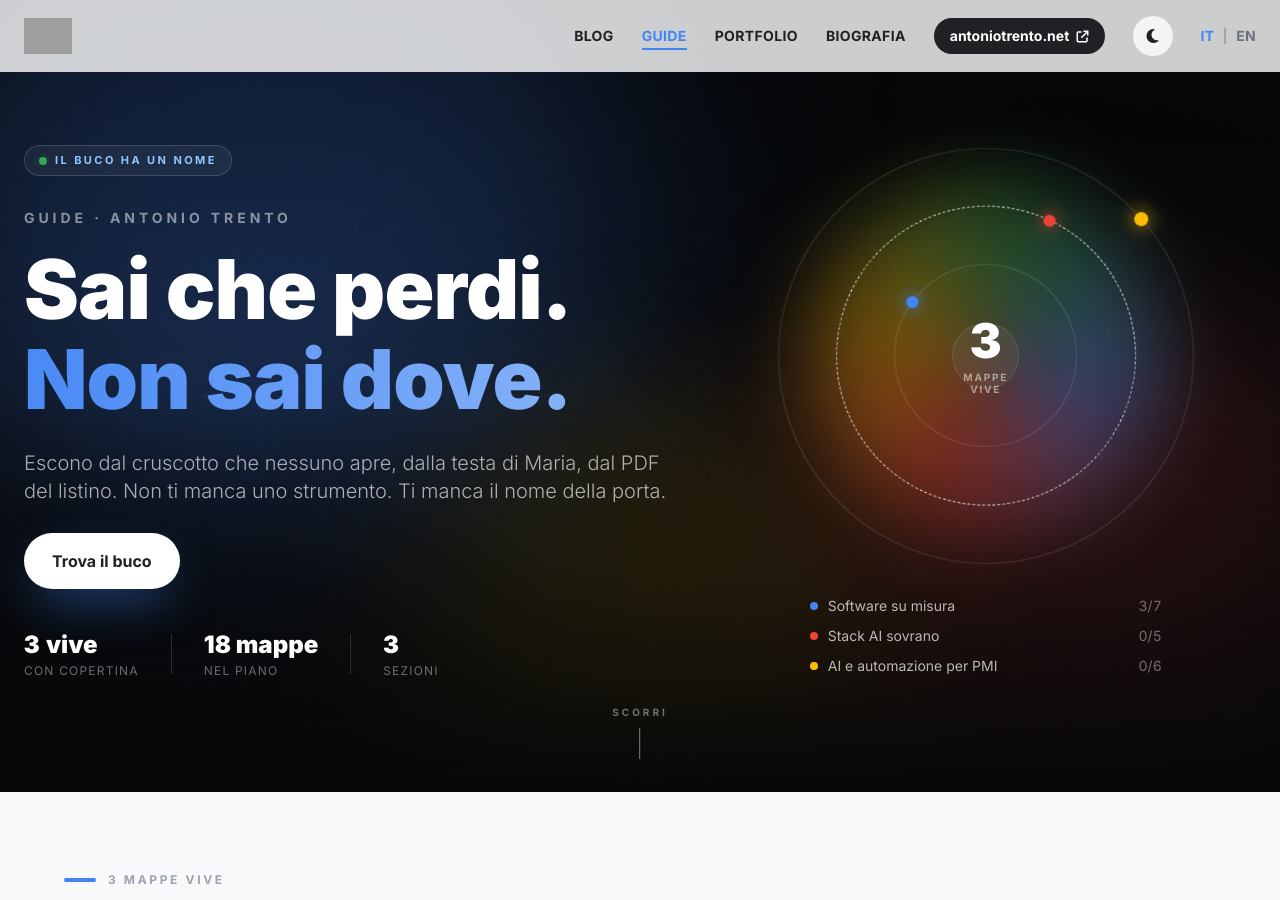
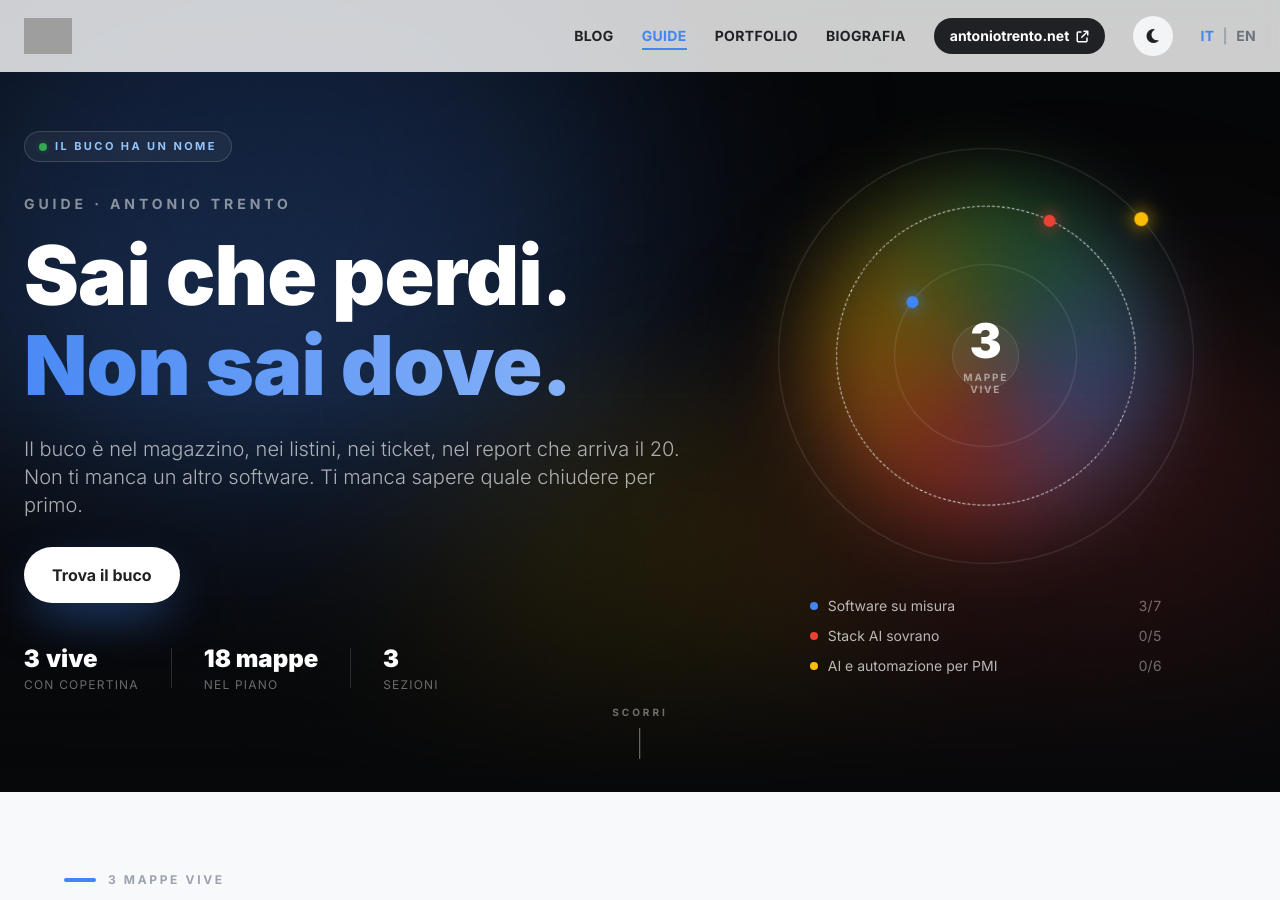
Before and after one commit to antoniotrento-net/blog.antoniotrento.net, a Jekyll site: the page built from it/guide.html, in a window 1280 px wide and 900 px high. Built offline with Jekyll 4.4.1, drawn with Linux system fonts in a browser that asks for light colours; nearby versions of some CDN libraries; grey boxes are pictures that could not be loaded.

Commit message:
Rewrite the guides hero so the leak is named in plain language, not a door metaphor.
Co-authored-by: Cursor <cursoragent@cursor.com>

```diff
--- a/en/guides.html
+++ b/en/guides.html
@@ -4,6 +4,6 @@ lang: en
 permalink: /en/guides/
 title: "Guides — Antonio Trento"
 heading: "It's leaking. You don't know where."
-description: "Out the dashboard nobody opens, out of Maria's head, out the PDF price list. You don't need another tool. You need the name of the door."
+description: "The leak is in stock, price lists, tickets, the report that lands on the 20th. You don't need another tool. You need to know which hole to close first."
 alt_url: /it/guide/
 ---
--- a/it/guide.html
+++ b/it/guide.html
@@ -4,6 +4,6 @@ lang: it
 permalink: /it/guide/
 title: "Guide — Antonio Trento"
 heading: "Sai che perdi. Non sai dove."
-description: "Escono dal cruscotto che nessuno apre, dalla testa di Maria, dal PDF del listino. Non ti manca uno strumento. Ti manca il nome della porta."
+description: "Il buco è nel magazzino, nei listini, nei ticket, nel report che arriva il 20. Non ti manca un altro software. Ti manca sapere quale chiudere per primo."
 alt_url: /en/guides/
 ---
```
